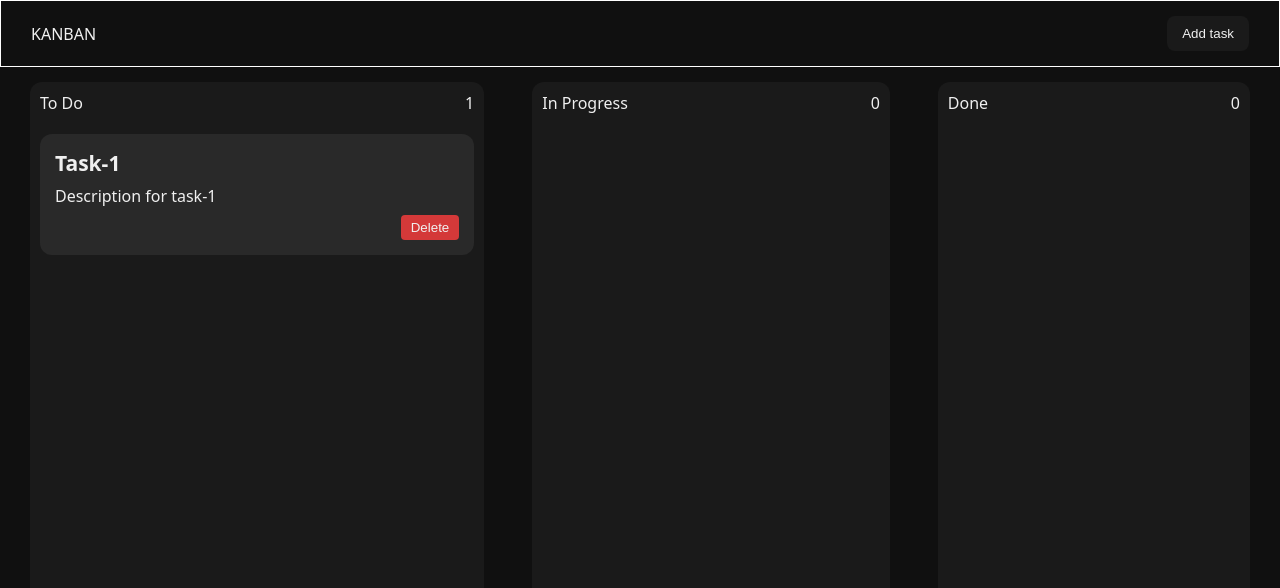
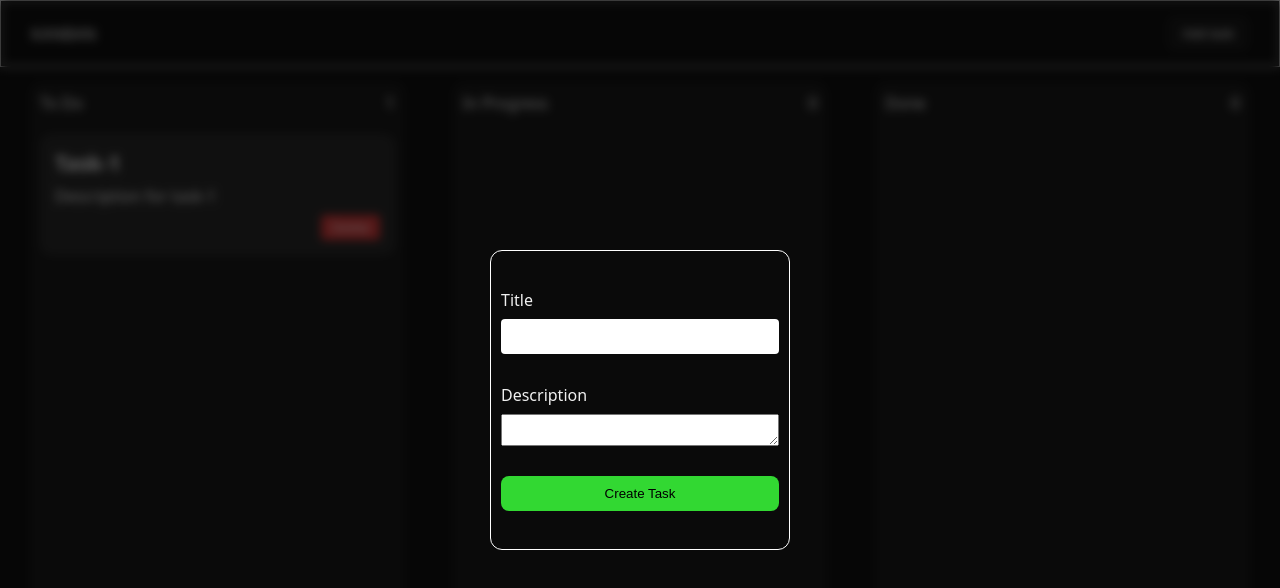
Before and after one commit to Tejasnavadkar/vanilla-js-projects, a plain HTML site: page kanban/index.html in a window 1280 px wide. Both pictures are taken after a click on the button "Add task". Drawn offline with Linux system fonts and the light colour scheme.

Commit message:
create task modal

```diff
--- a/kanban/index.html
+++ b/kanban/index.html
@@ -15,7 +15,7 @@
                 KANBAN
             </div>
             <div class="right">
-                <button>Add task</button>
+                <button id="add-task-toggle">Add task</button>
             </div>
           </nav>
 
@@ -59,6 +59,24 @@
          </section>
     </main>
 
+    <!-- create task modal -->
+    <div class="modal">
+        <div class="bg"></div>
+        <div class="task-form">
+            <div class="title-container conatiner">
+                <span>Title</span>
+                <input id="title" type="text">
+            </div>
+            <div class="description-container conatiner">
+                <span>Description</span>
+                <textarea name="" id="description"></textarea>
+            </div>
+            <div >
+               <button class="create-button" >Create Task</button>
+            </div>
+        </div>
+    </div>
+
     <script src="script.js"></script>
 </body>
 </html>
--- a/kanban/script.js
+++ b/kanban/script.js
@@ -12,6 +12,16 @@ const doneListContainer = document.querySelector("#done-container")
 const todoCount = document.querySelector("#todo-count")
 const inProgressCount = document.querySelector("#inProgress-count")
 const doneCount = document.querySelector("#done-count")
+
+// modal related selectors
+const addTaskToggleButton = document.querySelector("#add-task-toggle")
+const createTaskModal = document.querySelector(".modal")
+const modalBg = document.querySelector(".bg")
+const createTaskButton = document.querySelector(".create-button")
+
+// form inputs selector
+const titleInput = document.querySelector("#title")
+const descriptionInput = document.querySelector("#description")
 
 // current drag element drag event se set hoga
 let draggedItem = null
@@ -98,6 +108,80 @@ function addEvents(listElement){
     })
 }
 
+// function to create taskItem
+function createTaskItem(title,description){
+
+       // Create main task-item div
+const taskItem = document.createElement("div");
+taskItem.className = "task-item";
+
+// Create task-title div
+const taskTitle = document.createElement("div");
+taskTitle.className = "task-title";
+taskTitle.textContent = title;
+
+// Create task-description div
+const taskDescription = document.createElement("div");
+taskDescription.className = "task-description";
+taskDescription.textContent = description;
+
+// Create Delete-button wrapper div
+const deleteBtnWrapper = document.createElement("div");
+deleteBtnWrapper.className = "Delete-button";
+
+// Create delete button
+const deleteButton = document.createElement("button");
+deleteButton.className = "task-delete-button";
+deleteButton.textContent = "Delete";
+
+// Append delete button inside wrapper
+deleteBtnWrapper.appendChild(deleteButton);
+
+// Append all children to task-item
+taskItem.appendChild(taskTitle);
+taskItem.appendChild(taskDescription);
+taskItem.appendChild(deleteBtnWrapper);
+
+return taskItem
+}
+
+//event listeners
+addTaskToggleButton.addEventListener("click",()=>{
+   createTaskModal.classList.toggle("active-Modal")
+})
+
+// on bg click modal get close
+modalBg.addEventListener("click",()=>{
+    createTaskModal.classList.toggle("active-Modal")
+})
+
+// form handler
+createTaskButton.addEventListener("click",()=>{
+    // console.log({titleInput:titleInput.value,descriptionInput:descriptionInput.value})
+    let title = titleInput.value
+    let description = descriptionInput.value
+
+    const taskItem = createTaskItem(title,description)
+
+    todoList.appendChild(taskItem)
+
+// here we set draggable attribute and drag event to new task
+taskItem.setAttribute("draggable",true)
+taskItem.addEventListener("drag",(e)=>{
+        console.log("dragged-item:",e.target)
+        draggedItem = e.target
+    })
+
+ //close the modal
+ createTaskModal.classList.toggle("active-Modal")
+
+ titleInput.value = ""
+ descriptionInput.value = ""
+
+})
+
+
+
 
 addEvents(todoList)
 addEvents(inProgressList)
--- a/kanban/style.css
+++ b/kanban/style.css
@@ -119,6 +119,7 @@ nav button{
     flex-direction: column;
     border-radius: var(--border-radius-md);
     transition: all 0.7s cubic-bezier(0.19,1,0.22,1);
+    width: 500px;
 }
 
 /* hover on list */
@@ -137,6 +138,9 @@ nav button{
     padding: var(--padding-m);
     /* border: 1px solid yellow; */
     flex-grow: 1;
+    display: flex;
+    flex-direction: column;
+    gap: 15px;
 
 }
 
@@ -171,3 +175,65 @@ section .list .tasks .task-item .task-title{
 .Delete-button{
     align-self: self-end;
 }
+
+.task-form{
+    border: 1px solid white;
+    border-radius: var(--border-radius-md);
+     padding: var(--padding-l) var(--padding-m);
+     height: 300px;
+    width: 300px;
+     /* padding: ; */
+     display: flex;
+     flex-direction: column;
+   justify-content: center;
+   gap:30px;
+
+}
+
+.modal{
+    height: 100vh;
+    position: fixed;
+    top: 0%;
+    left: 0%;
+    right: 0%;
+    /* backdrop-filter: blur(5px); */
+    display: flex;
+    justify-content: center;
+    align-items: center;
+    display: none;
+}
+
+.active-Modal{
+    display: flex;
+}
+
+.conatiner{
+    display: flex;
+    flex-direction: column;
+    gap: var(--space-sm);
+}
+
+input{
+    padding: var(--padding-m) var(--padding-l);
+    border-radius: var(--border-radius-xs);
+    border: none;
+    outline: none;
+}
+
+.create-button{
+    width: 100%;
+    padding: var(--padding-m) var(--padding-s);
+    background-color: rgb(50, 216, 50);
+    border: none;
+    outline: none;
+    border-radius: var(--border-radius-sm);
+}
+
+.bg{
+    height: 100%;
+    width: 100%;
+    position: absolute;
+    background-color: rgba(0, 0, 0, 0.596);
+    z-index: -1;
+    backdrop-filter: blur(5px);
+}
```
